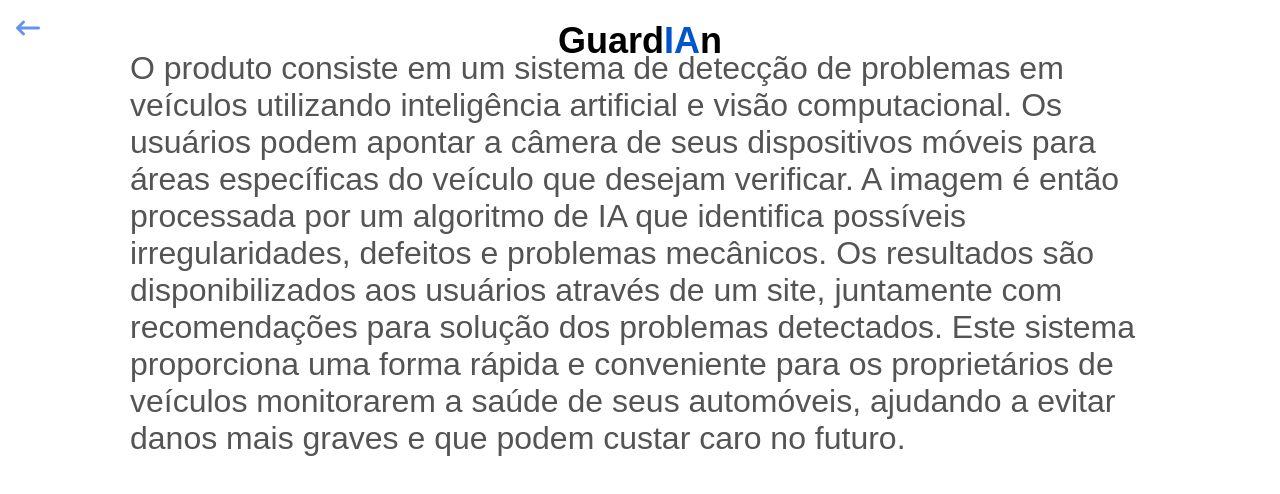
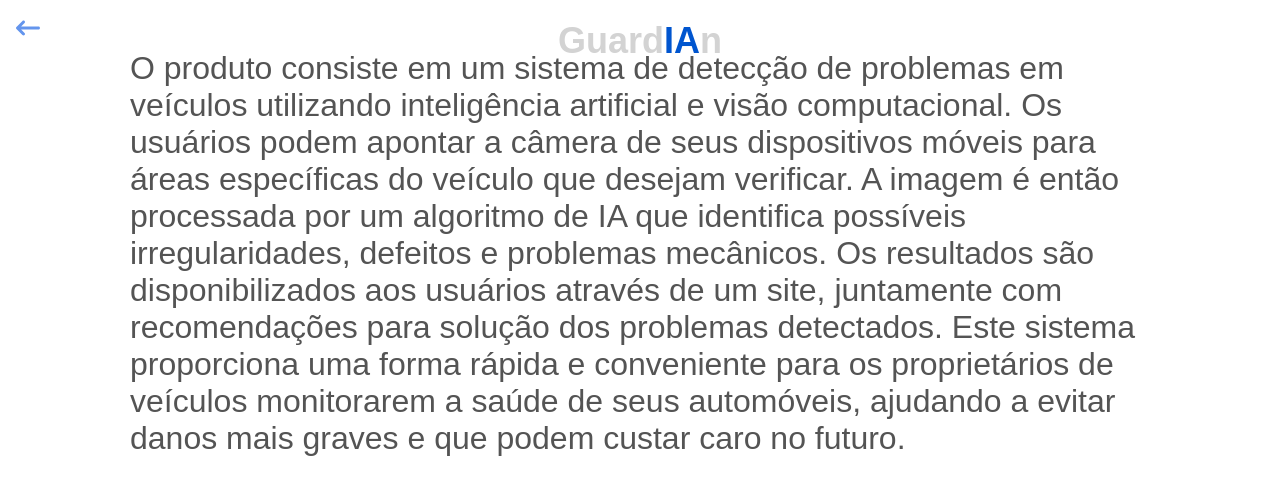
Before and after one commit to ViniciusSantanaa/Challenge_React, a React (Vite) app: page /Produto in a window 1280 px wide. Shown: the top 494 px of the page. Built offline with nearby package versions, Linux system fonts and the light colour scheme.

Commit message:
Ultimos ajustes Login

```diff
--- a/src/Components/Header/Header.Global.styled.ts
+++ b/src/Components/Header/Header.Global.styled.ts
@@ -1,4 +1,8 @@
 import styled from "styled-components";
+
+export const StyledHeader_Global = styled.div`
+    background-image: none;
+`
 
 export const StyledSeta = styled.nav`
     position: absolute;
@@ -25,7 +29,7 @@
 `
 
 export const StyledGuardian_Global = styled.h1`
-    color: black;
+    color: lightgray;
     font-size: 36px;
     text-align: center;
     position: absolute;
--- a/src/Components/Header/Header.Global.tsx
+++ b/src/Components/Header/Header.Global.tsx
@@ -1,15 +1,15 @@
 import { FaArrowLeftLong } from "react-icons/fa6"
 import { Link } from "react-router-dom"
-import { StyledGuardian_Global, StyledIA_Global, StyledSeta } from "./Header.Global.styled"
+import { StyledGuardian_Global, StyledHeader_Global, StyledIA_Global, StyledSeta } from "./Header.Global.styled"
 
 
 export const HeaderGlobal = () => {
     return(
-        <>
+        <StyledHeader_Global>
         <StyledSeta>
             <Link to="/"><FaArrowLeftLong size="1.5rem" color="#6495ED"/></Link>
         </StyledSeta>
             <StyledGuardian_Global>Guard<StyledIA_Global>IA</StyledIA_Global>n</StyledGuardian_Global>
-        </>
+        </StyledHeader_Global>
     )
 }
--- a/src/Components/Input/Input.Styled.ts
+++ b/src/Components/Input/Input.Styled.ts
@@ -1,7 +1,7 @@
 import styled from "styled-components";
 
 export const StyledContainerInput = styled.section`
-    background-color: #A9A9A9;
+    background-color: #FFFF;
     width: 445px;
     height: 500px;
     border-radius: 5%;
```
